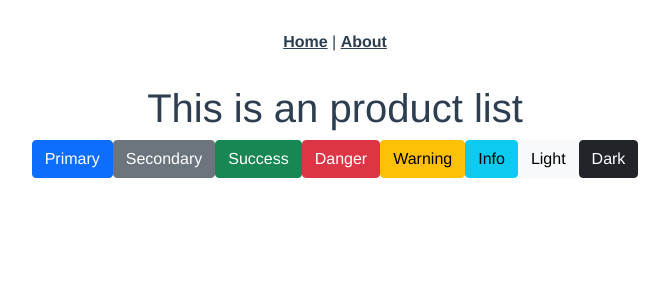
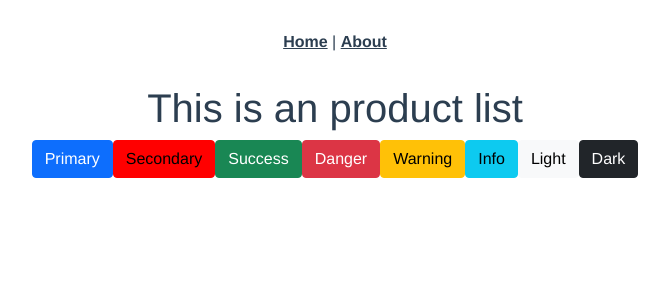
Before and after one commit to codeshiba-materials/my-vue-project, a Vue app: page /products in a window 1280 px wide. Shown: the top 300 px of the page, without its empty margins (305-974 px from the left). Built offline with nearby package versions, Linux system fonts and the light colour scheme.

Commit message:
custom bootstrap css

```diff
--- /dev/null
+++ b/src/assets/custom.scss
@@ -0,0 +1,21 @@
+// Custom.scss
+// Option B: Include parts of Bootstrap
+
+// 1. Include functions first (so you can manipulate colors, SVGs, calc, etc)
+@import "~bootstrap/scss/functions";
+
+// 2. Include any default variable overrides here
+$secondary: red;
+// 3. Include remainder of required Bootstrap stylesheets
+@import "~bootstrap/scss/variables";
+@import "~bootstrap/scss/mixins";
+
+// 4. Include any optional Bootstrap components as you like
+@import "~bootstrap/scss/root";
+@import "~bootstrap/scss/reboot";
+@import "~bootstrap/scss/type";
+@import "~bootstrap/scss/images";
+@import "~bootstrap/scss/containers";
+@import "~bootstrap/scss/grid";
+@import "~bootstrap/scss/buttons";
+// 5. Add additional custom code here
--- a/src/views/ProductList.vue
+++ b/src/views/ProductList.vue
@@ -12,5 +12,6 @@
   </div>
 </template>
 <style lang="scss">
-  @import "~bootstrap/dist/css/bootstrap.css";
+  // @import "~bootstrap/dist/css/bootstrap.css";
+  @import "../assets/custom.scss";
 </style>
```
